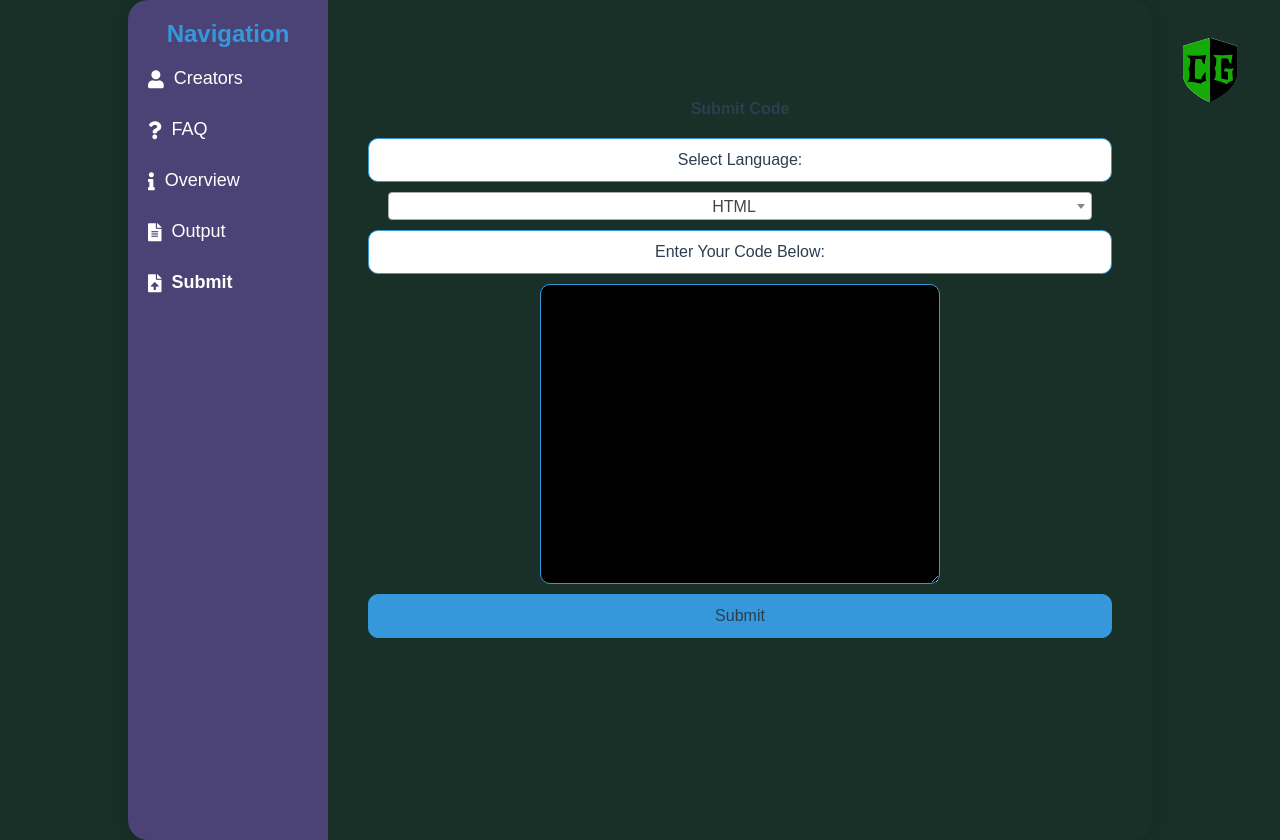
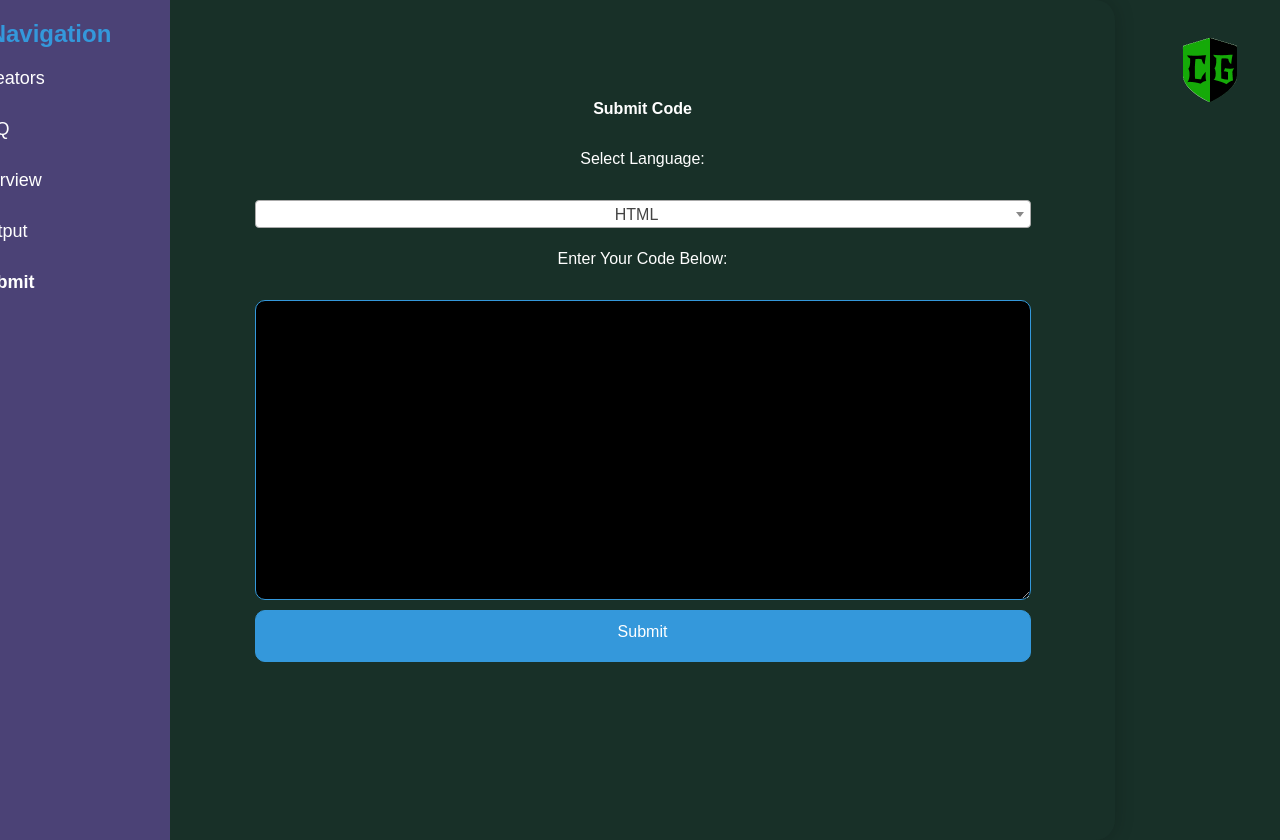
Before and after one commit to shayanakram25/HackTJ24, a Flask app: page /submit in a window 1280 px wide. Run offline with Flask 3, Linux system fonts and the light colour scheme.

Commit message:
Update submit.html

```diff
--- a/Hack TJ Website/templates/submit.html
+++ b/Hack TJ Website/templates/submit.html
@@ -1,12 +1,17 @@
 <!DOCTYPE html>
 <html lang="en">
-
   <head>
     <meta charset="UTF-8" />
     <meta name="viewport" content="width=device-width, initial-scale=1.0" />
     <title>Submit</title>
-    <link href="https://cdnjs.cloudflare.com/ajax/libs/select2/4.0.13/css/select2.min.css" rel="stylesheet" />
-    <link rel="stylesheet" href="https://cdnjs.cloudflare.com/ajax/libs/font-awesome/5.15.4/css/all.min.css" />
+    <link
+      href="https://cdnjs.cloudflare.com/ajax/libs/select2/4.0.13/css/select2.min.css"
+      rel="stylesheet"
+    />
+    <link
+      rel="stylesheet"
+      href="https://cdnjs.cloudflare.com/ajax/libs/font-awesome/5.15.4/css/all.min.css"
+    />
     <style>
       body {
         font-family: "Poppins", sans-serif;
@@ -21,11 +26,12 @@
 
       .container {
         display: flex;
-            width: 80%; /* Adjusted the width */
-            max-width: 1200px; /* Added max-width for better responsiveness */
+        width: 100vw;
+        max-width: 1200px;
         border-radius: 20px;
         overflow: hidden;
         box-shadow: 0 0 20px rgba(0, 0, 0, 0.2);
+        margin-left: -250px;
       }
 
       .sidebar {
@@ -34,6 +40,17 @@
         padding: 20px;
         width: 200px;
         height: 100vh;
+        margin-left: 15px;
+      }
+
+      .main-content {
+        flex: 1;
+        padding: 40px;
+        display: flex;
+        flex-direction: column;
+        align-items: center;
+        background-color: #183028;
+        border-radius: 0 20px 20px 0;
       }
 
       .sidebar h2 {
@@ -43,6 +60,7 @@
       .sidebar ul {
         list-style: none;
         padding: 0;
+        margin: 0;
       }
 
       .sidebar ul li {
@@ -65,19 +83,9 @@
         margin-right: 10px;
       }
 
-        .main-content {
-            flex: 1;
-            padding: 40px;
-            display: flex;
-            flex-direction: column;
-            align-items: center;
-            background-color: #183028; /* Match the background color of other pages */
-            border-radius: 0 20px 20px 0;
-        }
-
       .main-content * {
-            font-size: 16px; /* Smaller font size */
-            color: #2c3e50; /* Match the font color of other pages */
+        font-size: 16px;
+        color: #fff;
       }
 
       form {
@@ -85,52 +93,60 @@
         max-width: 800px;
         text-align: center;
         padding: 20px;
-            margin-top: 40px; /* Increased margin for space between sections */
+        margin-top: 40px;
       }
 
       h2 {
         margin-top: 0;
         margin-bottom: 20px;
         text-align: center;
-            color: #3498db; /* Adjusted heading color */
+        color: #3498db;
       }
 
-        label,
       select,
       textarea,
       button {
         margin: 10px auto;
         display: block;
-            width: 100%;
-            border: 1px solid #3498db; /* Adjusted border color */
+        width: calc(100% - 24px);
+        border: 1px solid #3498db;
         border-radius: 10px;
         padding: 12px;
+        padding-bottom: 20px;
         box-sizing: border-box;
-            background-color: #fff; /* Adjusted background color */
-            color: white; /* Adjusted font color */
+        background-color: transparent;
+        color: #fff;
         outline: none;
       }
 
-        textarea {
-         background-color: black;
-         color: white;
-         border: 1px solid #3498db;
-         border-radius: 10px;
+      label {
+        margin: 10px auto 20px;
+        display: block;
+        width: calc(100% - 24px);
         padding: 12px;
         box-sizing: border-box;
-         width: 100%;
-         max-width: 400px;
-         height: 300px;
-         resize: vertical;
+        background-color: transparent;
+        color: #fff;
         outline: none;
+        border-radius: 10px;
+        margin-bottom: 20px;
       }
 
+      select {
+        margin-bottom: 20px;
+      }
+
+      textarea {
+        background-color: #000;
+        color: #fff;
+        resize: vertical;
+        height: 300px;
+      }
 
       button {
         background-color: #3498db;
         cursor: pointer;
         transition: background-color 0.3s;
-            color: #fff; /* Adjusted font color */
       }
 
       button:hover {
@@ -152,11 +168,23 @@
       <nav class="sidebar">
         <h2>Navigation</h2>
         <ul>
-                <li><a href="/creators"><i class="fas fa-user"></i>Creators</a></li>
-                <li><a href="/faq"><i class="fas fa-question"></i>FAQ</a></li>
-                <li><a href="/overview"><i class="fas fa-info"></i>Overview</a></li>
-                <li><a href="/output"><i class="fas fa-file-alt"></i>Output</a></li>
-                <li><a href="/submit" class="active"><i class="fas fa-file-upload"></i>Submit</a></li>
+          <li>
+            <a href="/creators"><i class="fas fa-user"></i>Creators</a>
+          </li>
+          <li>
+            <a href="/faq"><i class="fas fa-question"></i>FAQ</a>
+          </li>
+          <li>
+            <a href="/overview"><i class="fas fa-info"></i>Overview</a>
+          </li>
+          <li>
+            <a href="/output"><i class="fas fa-file-alt"></i>Output</a>
+          </li>
+          <li>
+            <a href="/submit" class="active"
+              ><i class="fas fa-file-upload"></i>Submit</a
+            >
+          </li>
         </ul>
       </nav>
       <div class="main-content">
@@ -189,5 +217,4 @@
       });
     </script>
   </body>
-
 </html>
```
Lines whose indentation alone changed are shown as unchanged.
